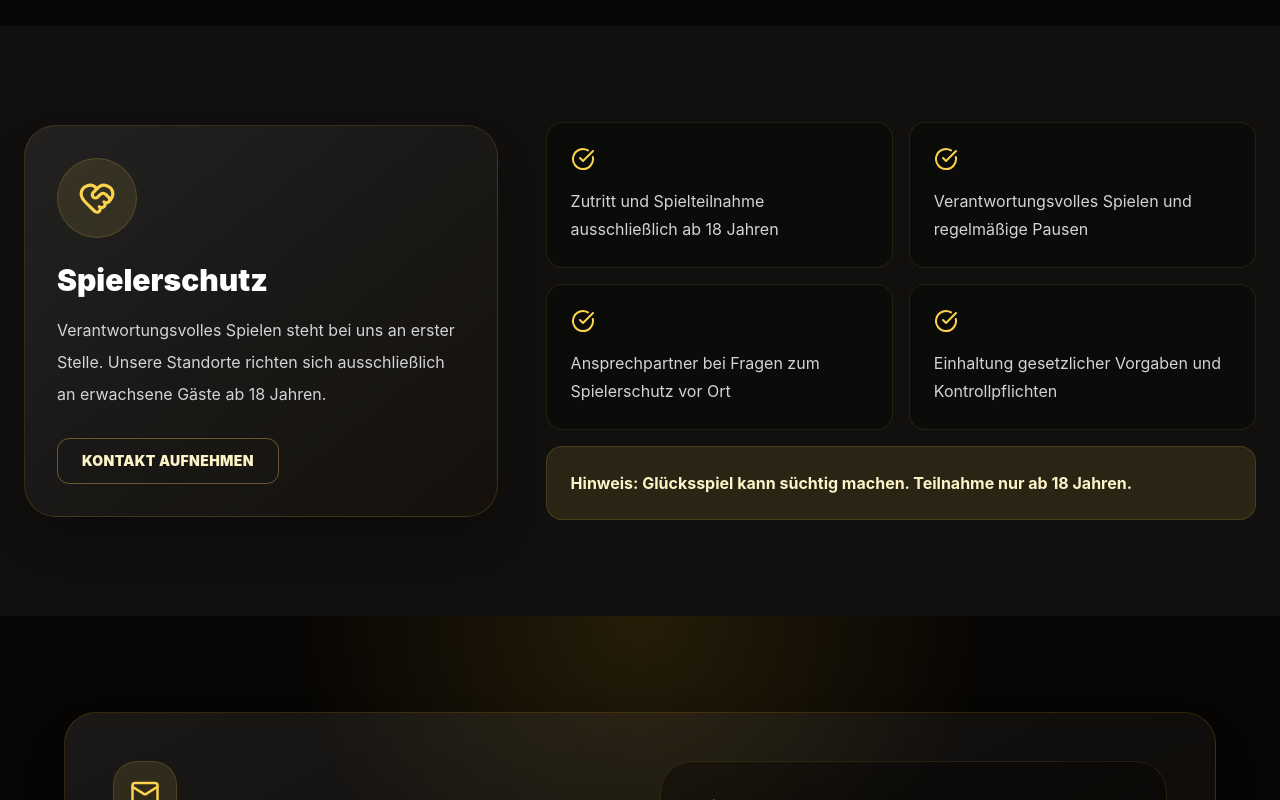
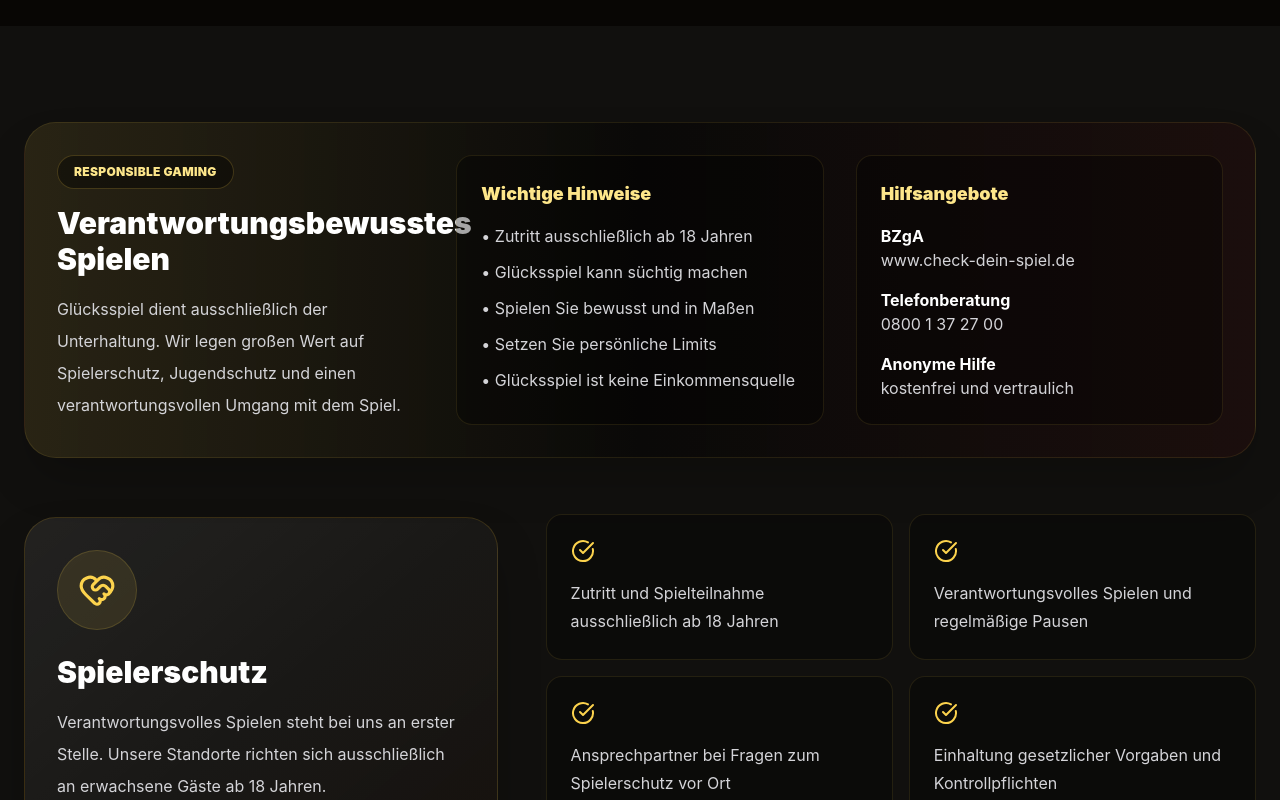
Before and after one commit to ErdemTopalVegas/pgprogames-website, a React (Vite) app: page / in a window 1280 px wide. Shown: the part 4040-4840 px from the top of the page. Built offline with nearby package versions, Linux system fonts and the light colour scheme.

Commit message:
Update Website.jsx

```diff
--- a/src/Website.jsx
+++ b/src/Website.jsx
@@ -387,6 +387,48 @@ export default function Website() {
       </section>
 
       <section id="spielerschutz" className="bg-[#11100e] px-6 py-24">
+        <div className="mx-auto mb-14 max-w-7xl rounded-[2rem] border border-amber-300/10 bg-gradient-to-r from-amber-300/10 via-black/40 to-red-950/20 p-8 shadow-2xl">
+          <div className="grid gap-8 lg:grid-cols-3">
+            <div>
+              <div className="mb-4 inline-flex items-center gap-2 rounded-full border border-amber-300/20 bg-black/40 px-4 py-2 text-xs font-black uppercase tracking-wide text-amber-200">
+                Responsible Gaming
+              </div>
+              <h3 className="text-3xl font-black">Verantwortungsbewusstes Spielen</h3>
+              <p className="mt-4 leading-8 text-zinc-300">
+                Glücksspiel dient ausschließlich der Unterhaltung. Wir legen großen Wert auf Spielerschutz, Jugendschutz und einen verantwortungsvollen Umgang mit dem Spiel.
+              </p>
+            </div>
+
+            <div className="rounded-2xl border border-amber-300/10 bg-black/35 p-6">
+              <h4 className="mb-4 text-lg font-black text-amber-200">Wichtige Hinweise</h4>
+              <ul className="space-y-3 text-zinc-300">
+                <li>• Zutritt ausschließlich ab 18 Jahren</li>
+                <li>• Glücksspiel kann süchtig machen</li>
+                <li>• Spielen Sie bewusst und in Maßen</li>
+                <li>• Setzen Sie persönliche Limits</li>
+                <li>• Glücksspiel ist keine Einkommensquelle</li>
+              </ul>
+            </div>
+
+            <div className="rounded-2xl border border-amber-300/10 bg-black/35 p-6">
+              <h4 className="mb-4 text-lg font-black text-amber-200">Hilfsangebote</h4>
+              <div className="space-y-4 text-zinc-300">
+                <div>
+                  <div className="font-bold text-white">BZgA</div>
+                  <div>www.check-dein-spiel.de</div>
+                </div>
+                <div>
+                  <div className="font-bold text-white">Telefonberatung</div>
+                  <div>0800 1 37 27 00</div>
+                </div>
+                <div>
+                  <div className="font-bold text-white">Anonyme Hilfe</div>
+                  <div>kostenfrei und vertraulich</div>
+                </div>
+              </div>
+            </div>
+          </div>
+        </div>
         <div className="mx-auto grid max-w-7xl gap-12 lg:grid-cols-[0.8fr_1.2fr] lg:items-center">
           <motion.div {...fadeUp} className={`${premiumCard} p-8`}>
             <div className="mb-6 flex h-20 w-20 items-center justify-center rounded-full border border-amber-300/15 bg-amber-300/10">
@@ -491,17 +533,38 @@ export default function Website() {
         <div className="mx-auto max-w-5xl">
           <p className="font-black uppercase tracking-[0.22em] text-amber-300">Datenschutz</p>
           <h2 className="mt-4 text-4xl font-black tracking-tight md:text-5xl">Datenschutzerklärung</h2>
+
           <div className="mt-10 rounded-[2rem] border border-amber-300/10 bg-white/[0.04] p-8 leading-8 text-zinc-300 shadow-2xl">
-            <p>Der Schutz Ihrer persönlichen Daten ist uns wichtig. Personenbezogene Daten werden auf dieser Website nur im technisch notwendigen Umfang verarbeitet.</p>
-            <p className="mt-6">Beim Besuch dieser Website können durch den Hostinganbieter automatisch technische Informationen wie Browsertyp, Betriebssystem, Uhrzeit des Zugriffs, Referrer-URL oder IP-Adresse in sogenannten Server-Logfiles verarbeitet werden. Diese Verarbeitung dient der technischen Sicherheit und Stabilität der Website.</p>
-            <p className="mt-6">Diese Website wird bei einem externen Hostinganbieter betrieben. Dabei können personenbezogene Daten auf Servern des Hostinganbieters verarbeitet werden.</p>
-            <p className="mt-6">Die Datenübertragung dieser Website erfolgt verschlüsselt über HTTPS.</p>
-            <p className="mt-6">Wenn Sie uns per E-Mail oder telefonisch kontaktieren, werden Ihre Angaben ausschließlich zur Bearbeitung Ihrer Anfrage verwendet. Eine Weitergabe an Dritte erfolgt nicht ohne Ihre ausdrückliche Zustimmung.</p>
-            <p className="mt-6">Sie haben im Rahmen der geltenden gesetzlichen Bestimmungen jederzeit das Recht auf Auskunft über Ihre gespeicherten personenbezogenen Daten sowie auf Berichtigung, Löschung, Einschränkung der Verarbeitung oder Widerspruch gegen die Verarbeitung.</p>
-            <p className="mt-6">Außerdem besteht ein Beschwerderecht bei der zuständigen Datenschutzaufsichtsbehörde.</p>
-            <p className="mt-6">Für externe Links zu fremden Inhalten übernehmen wir trotz sorgfältiger Kontrolle keine Haftung.</p>
-            <p className="mt-6">Verantwortlich für die Datenverarbeitung:<br />PG Pro Games GmbH<br />Aulenbacher Straße 2<br />55774 Baumholder<br />E-Mail: info@pgprogames.de</p>
-            <p className="mt-6">Diese Datenschutzerklärung stellt eine DSGVO-Grundversion dar und kann bei Bedarf erweitert oder angepasst werden.</p>
+            <h3 className="text-2xl font-black text-white">1. Datenschutz auf einen Blick</h3>
+            <p className="mt-5">Der Schutz Ihrer persönlichen Daten ist uns wichtig. Nachfolgend informieren wir Sie darüber, welche Daten beim Besuch dieser Website verarbeitet werden und zu welchem Zweck dies geschieht.</p>
+
+            <h3 className="mt-12 text-2xl font-black text-white">2. Verantwortlicher</h3>
+            <p className="mt-5">PG Pro Games GmbH<br />Aulenbacher Straße 2<br />55774 Baumholder<br />E-Mail: info@pgprogames.de<br />Telefon: +49 176 22398057</p>
+
+            <h3 className="mt-12 text-2xl font-black text-white">3. Hosting</h3>
+            <p className="mt-5">Diese Website wird bei einem externen Hostinganbieter betrieben. Personenbezogene Daten, die auf dieser Website erfasst werden, können auf den Servern des Hostinganbieters gespeichert werden.</p>
+            <p className="mt-5">Die Verarbeitung erfolgt auf Grundlage von Art. 6 Abs. 1 lit. f DSGVO aufgrund unseres berechtigten Interesses an einer sicheren, schnellen und effizienten Bereitstellung unseres Onlineangebotes.</p>
+
+            <h3 className="mt-12 text-2xl font-black text-white">4. Server-Logfiles</h3>
+            <p className="mt-5">Beim Besuch der Website werden automatisch technische Informationen erfasst. Dazu gehören insbesondere Browsertyp, Betriebssystem, Referrer-URL, Uhrzeit des Zugriffs und IP-Adresse.</p>
+
+            <h3 className="mt-12 text-2xl font-black text-white">5. Kontaktaufnahme</h3>
+            <p className="mt-5">Wenn Sie uns per E-Mail oder telefonisch kontaktieren, werden Ihre Angaben ausschließlich zur Bearbeitung Ihrer Anfrage verwendet.</p>
+
+            <h3 className="mt-12 text-2xl font-black text-white">6. SSL- bzw. TLS-Verschlüsselung</h3>
+            <p className="mt-5">Diese Website nutzt aus Sicherheitsgründen und zum Schutz vertraulicher Inhalte eine SSL- bzw. TLS-Verschlüsselung.</p>
+
+            <h3 className="mt-12 text-2xl font-black text-white">7. Ihre Rechte</h3>
+            <p className="mt-5">Sie haben jederzeit das Recht auf Auskunft, Berichtigung, Löschung und Einschränkung der Verarbeitung Ihrer personenbezogenen Daten.</p>
+
+            <h3 className="mt-12 text-2xl font-black text-white">8. Beschwerderecht</h3>
+            <p className="mt-5">Im Falle datenschutzrechtlicher Verstöße steht Ihnen ein Beschwerderecht bei der zuständigen Datenschutzaufsichtsbehörde zu.</p>
+
+            <h3 className="mt-12 text-2xl font-black text-white">9. Externe Links</h3>
+            <p className="mt-5">Diese Website kann Links zu externen Webseiten Dritter enthalten. Für die Inhalte dieser externen Seiten übernehmen wir keine Haftung.</p>
+
+            <h3 className="mt-12 text-2xl font-black text-white">10. Hinweis</h3>
+            <p className="mt-5">Diese Datenschutzerklärung stellt eine allgemeine DSGVO-Grundlage dar und sollte bei Nutzung zusätzlicher Dienste wie Google Maps, Analytics oder Social-Media-Plugins erweitert werden.</p>
           </div>
         </div>
       </section>
```
